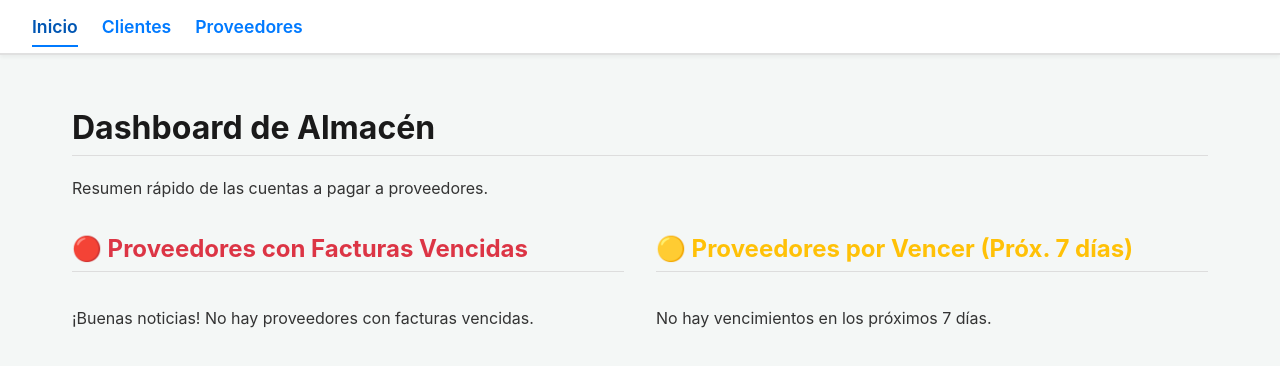
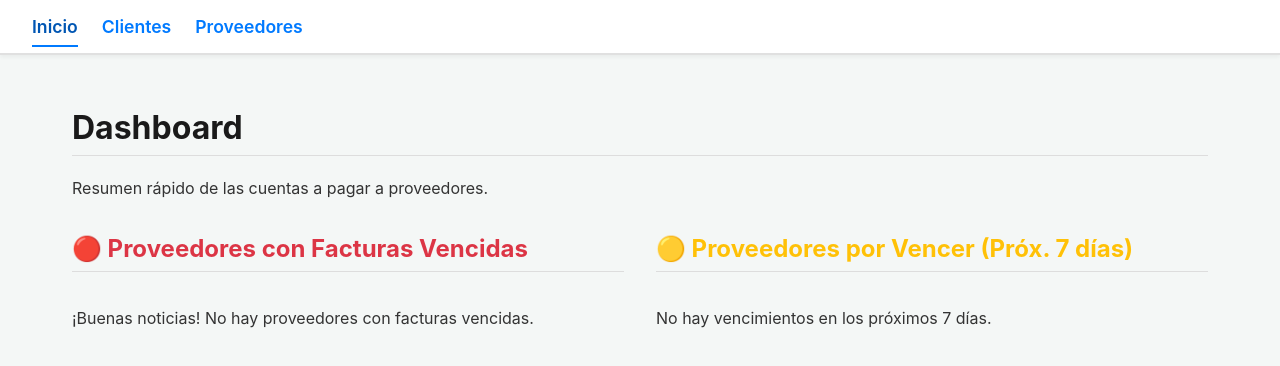
Before and after one commit to juandualibe/Cherry-gestor-CC, a React (Vite) app: page / in a window 1280 px wide. Shown: the top 366 px of the page. Built offline with nearby package versions, Linux system fonts and the light colour scheme.

Commit message:
modificado dashboard

```diff
--- a/src/pages/Inicio.jsx
+++ b/src/pages/Inicio.jsx
@@ -105,7 +105,7 @@ function Inicio() {
 
   return (
     <div>
-      <h1>Dashboard de Almacén</h1>
+      <h1>Dashboard</h1>
       <p>Resumen rápido de las cuentas a pagar a proveedores.</p>
 
       <div style={{display: 'flex', flexWrap: 'wrap', gap: '2rem'}}>
```
